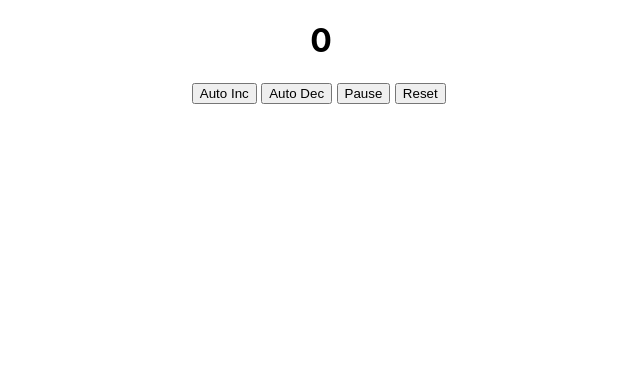
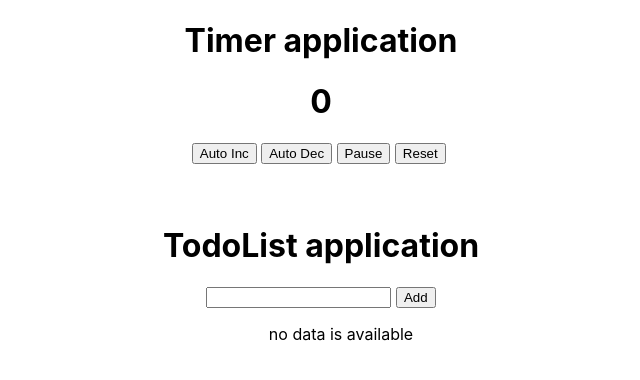
Before and after one commit to tejualapati97/react, a React (Create React App) app in the folder practise/: page / in a window 1280 px wide. Shown: the top 380 px of the page, without its empty margins (319-959 px from the left). Built offline with nearby package versions, Linux system fonts and the light colour scheme.

Commit message:
todolist application is done

```diff
--- a/practise/src/App.js
+++ b/practise/src/App.js
@@ -1,11 +1,13 @@
 import logo from './logo.svg';
 import './App.css';
 import Timer from './components/Timer';
+import TodoList from './components/TodoList';
 
 function App() {
   return (
     <div className="App">
-     <Timer/>
+     <Timer/><br/><br/>
+     <TodoList/>
     </div>
   );
 }
--- a/practise/src/components/Timer.js
+++ b/practise/src/components/Timer.js
@@ -5,29 +5,31 @@ const Timer = () => {
   const [int, setInt] = useState(null);
 
   const HandleInc = () => {
-    clearInterval(int)
-    const interval = setInterval(()=>{
-      setTime((prev)=> prev + 1)
-    },1000)
-    setInt(interval)
+    clearInterval(int);
+    const interval = setInterval(() => {
+      setTime((prev) => prev + 1);
+    }, 1000);
+    setInt(interval);
   };
   const HandleDec = () => {
-    clearInterval(int)
-    const interval = setInterval(()=>{
-      setTime((prev)=> prev - 1)
-    },1000)
-    setInt(interval)
+    clearInterval(int);
+    const interval = setInterval(() => {
+      setTime((prev) => prev - 1);
+    }, 1000);
+    setInt(interval);
   };
   const HandlePause = () => {
-    clearInterval(int)
-    setTime(time)
+    clearInterval(int);
+    setTime(time);
   };
   const HandleReset = () => {
-    clearInterval(int)
-    setTime(0)
+    clearInterval(int);
+    setTime(0);
   };
 
   return (
+    <>
+      <h1>Timer application</h1>
       <div>
         <h1>{time}</h1>
         <button onClick={HandleInc}>Auto Inc</button>&nbsp;
@@ -35,6 +37,7 @@ const Timer = () => {
         <button onClick={HandlePause}>Pause</button>&nbsp;
         <button onClick={HandleReset}>Reset</button>&nbsp;
       </div>
+    </>
   );
 };
 
--- a/practise/src/components/TodoList.js
+++ b/practise/src/components/TodoList.js
@@ -0,0 +1,42 @@
+import React, { useState } from "react";
+
+const TodoList = () => {
+  const [todo, setTodo] = useState("");
+  const [list, setList] = useState([]);
+
+  const handleChange = (e) => {
+    setTodo(e.target.value);
+  };
+  const HandleSubmit = (e) => {
+    e.preventDefault();
+    setList([...list, todo]);
+    setTodo("");
+  };
+
+  return (
+    <>
+    <h1>TodoList application</h1>
+      <div>
+        <input type="text" name="todo" value={todo} onChange={handleChange} />
+        &nbsp;
+        <button onClick={HandleSubmit}>Add</button>
+      </div>
+
+      <div>
+        <ul style={{listStyleType:"none"}}>
+          {list.length > 0
+            ? list.map((item, index) => {
+                return (
+                  <div key={index}>
+                    <li>{item}</li>
+                  </div>
+                );
+              })
+            : " no data is  available"}
+        </ul>
+      </div>
+    </>
+  );
+};
+
+export default TodoList;
```
Lines whose indentation alone changed are shown as unchanged.
